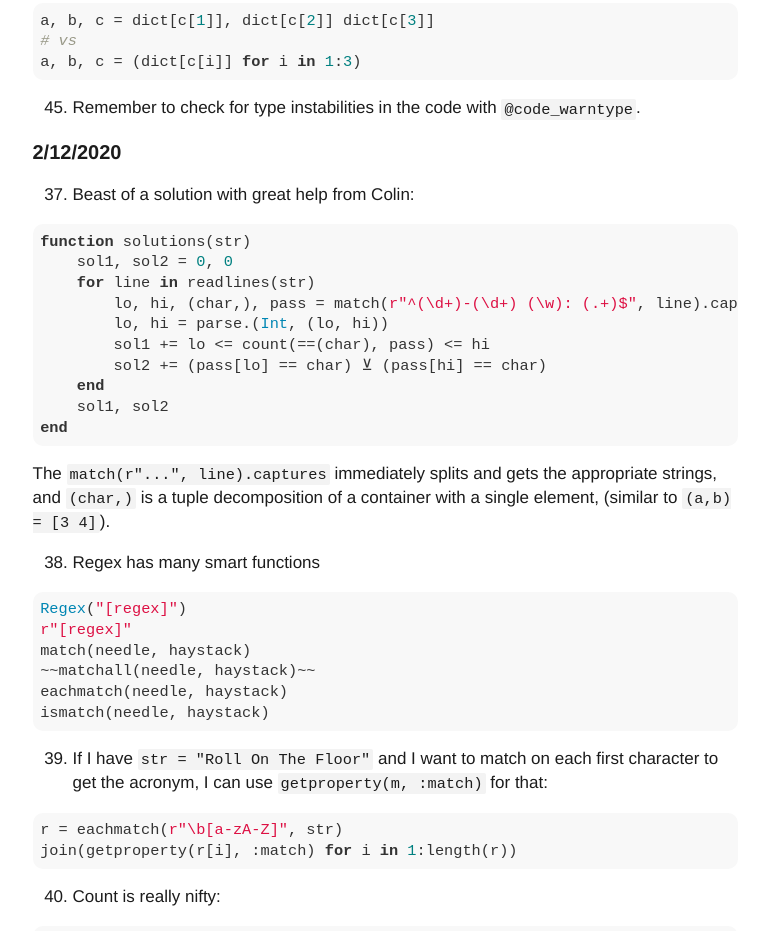
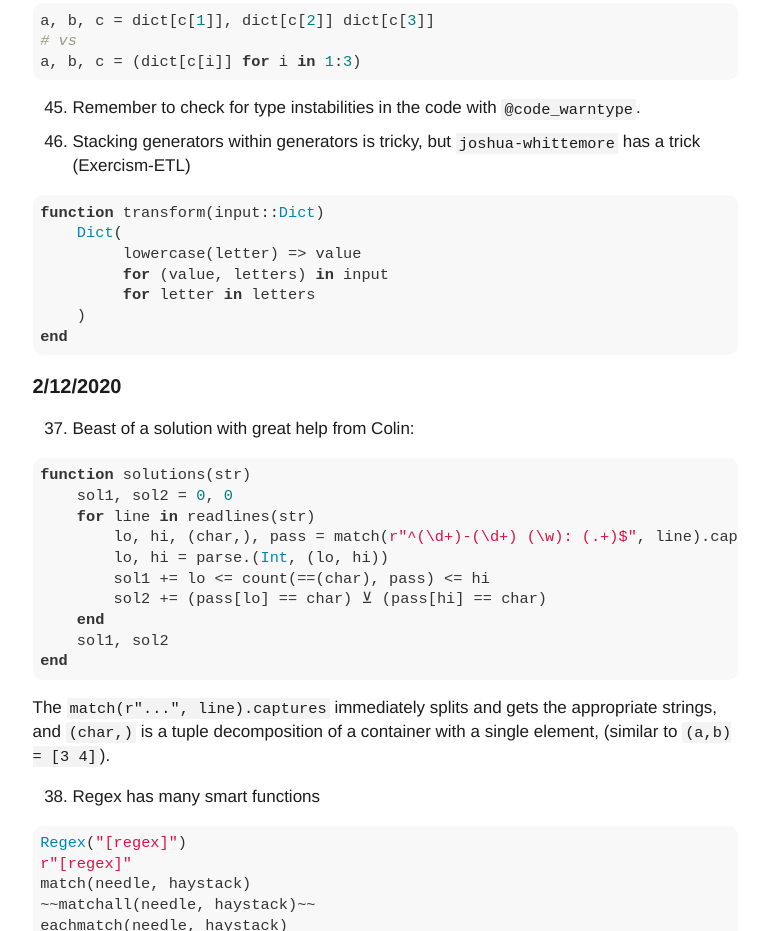
Before and after one commit to miguelraz/miguelraz.github.io, a plain HTML site: page diary/index.html in a window 1280 px wide. Shown: the part 1340-2271 px from the top of the page, without its empty margins (255-1023 px from the left). Drawn offline with Linux system fonts and the light colour scheme; some packages are replaced by stand-ins of ours; a script that the page names is missing.

Commit message:
Deploying to gh-pages from  @ d9308181d79a226f919eacb24da0cfd0261ab923 🚀

```diff
--- a/diary/index.html
+++ b/diary/index.html
@@ -33,7 +33,16 @@ a, b, c = (dict[c[i]] <span class=hljs-keyword >for</span> i <span class=hljs-ke
 <ol start=45 >
 <li><p>Remember to check for type instabilities in the code with <code>@code_warntype</code>.</p>
 
+<li><p>Stacking generators within generators is tricky, but <code>joshua-whittemore</code> has a trick &#40;Exercism-ETL&#41;</p>
+
 </ol>
+<pre><code class="julia hljs"><span class=hljs-keyword >function</span> transform(input::<span class=hljs-built_in >Dict</span>)
+    <span class=hljs-built_in >Dict</span>(
+         lowercase(letter) =&gt; value
+         <span class=hljs-keyword >for</span> (value, letters) <span class=hljs-keyword >in</span> input
+         <span class=hljs-keyword >for</span> letter <span class=hljs-keyword >in</span> letters
+    )
+<span class=hljs-keyword >end</span></code></pre>
 <h3 id=2122020 ><a href="#2122020">2/12/2020</a></h3>
 <ol start=37 >
 <li><p>Beast of a solution with great help from Colin:</p>
```
Also changed, not shown: blog/index.html (+1 -1 lines).
